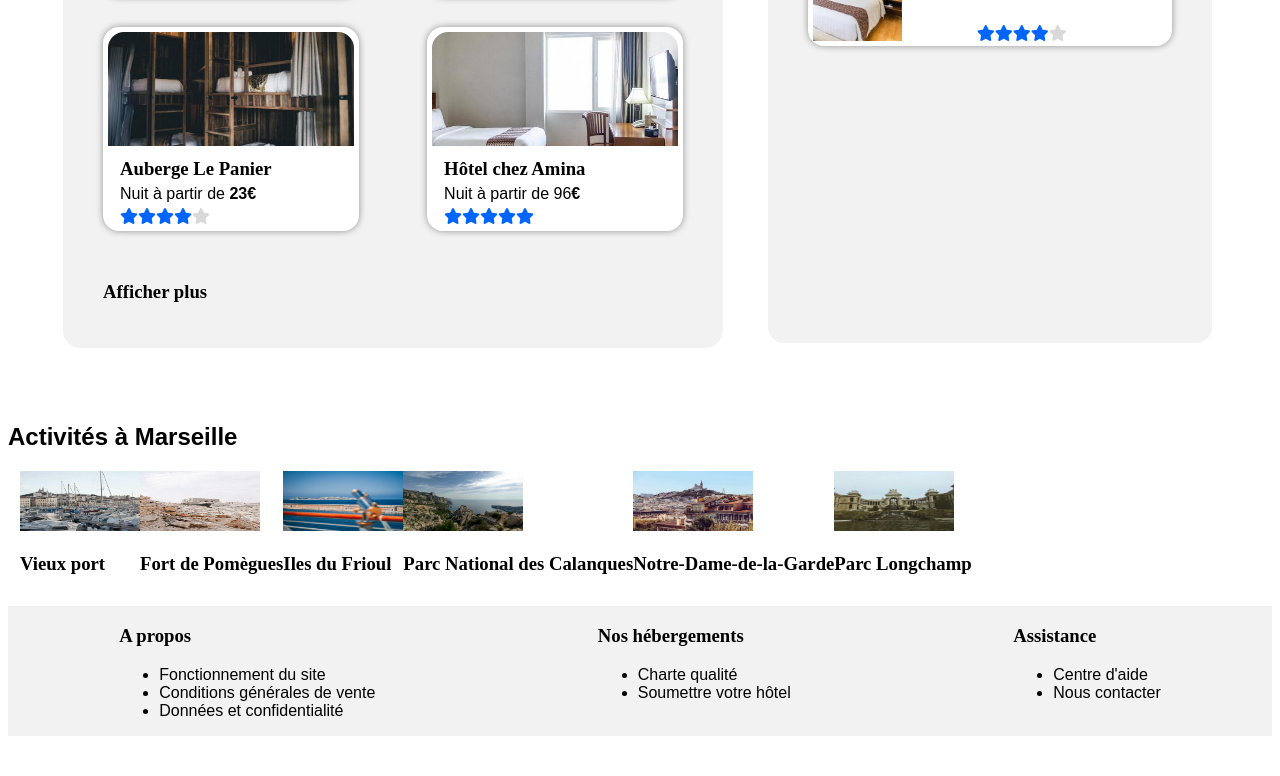
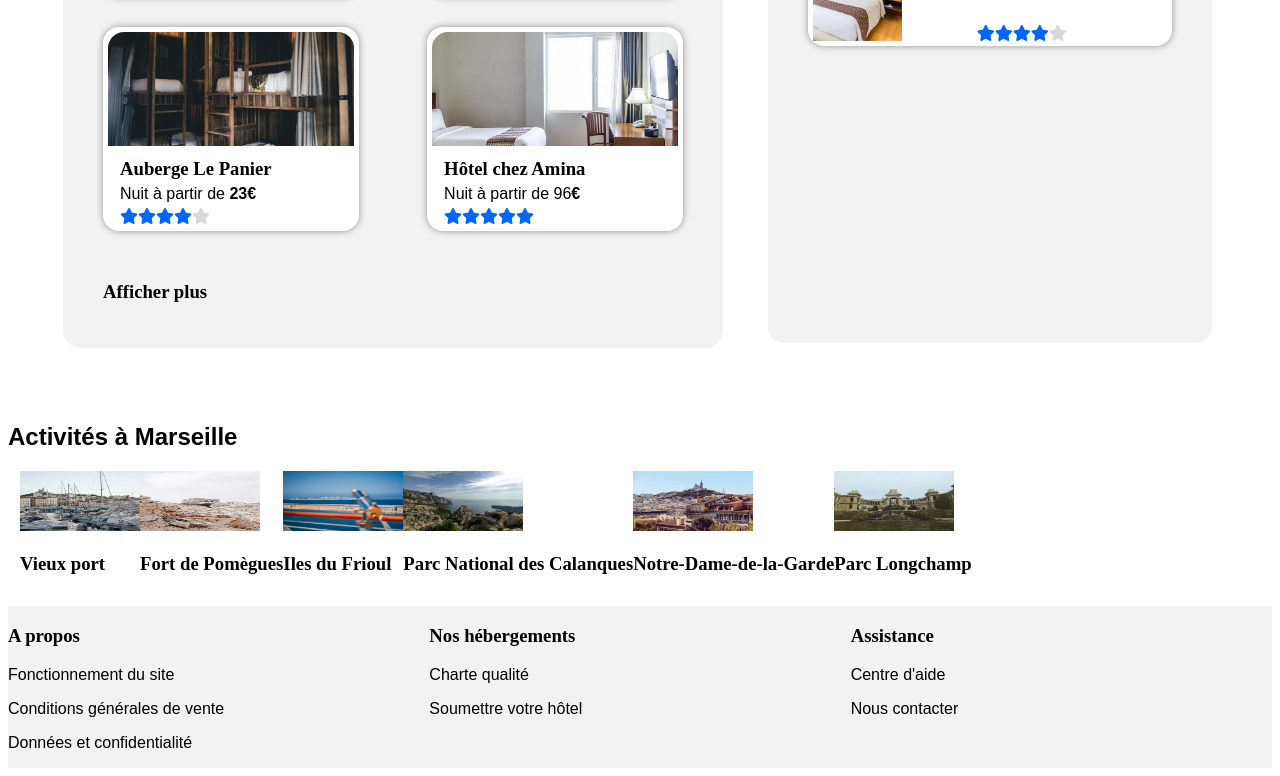
Before and after one commit to Korinne87/CorinneRoux_2_26102020, a plain HTML site: page Reservia.html in a window 1280 px wide. Shown: the part 990-1766 px from the top of the page. Before the commit the page ends 1734 px from the top, so only its background shows below. Drawn offline with Linux system fonts and the light colour scheme; a web font is replaced by a local one.

Commit message:
amélioration footer

```diff
--- a/Reservia.html
+++ b/Reservia.html
@@ -274,31 +274,25 @@
 				<div id="a_propos">
 					<h3>A propos</h3>
 					<div id="liste_a_propos">
-					<ul>
-						<li><a href="#">Fonctionnement du site</a></li>
-						<li><a href="#">Conditions générales de vente</a></li>
-						<li><a href="#">Données et confidentialité</a></li>
-					</ul>
+						<p><a href="#" class="lienfooter">Fonctionnement du site</a></p>
+						<p><a href="#" class="lienfooter">Conditions générales de vente</a></p>
+						<p><a href="#" class="lienfooter">Données et confidentialité</a></p>
 					</div>
 				</div>
 
 				<div id="nos_hebergements">
 					<h3>Nos hébergements</h3>
 					<div id="liste_nos_hebergements">
-					<ul>
-						<li><a href="#">Charte qualité</a></li>
-						<li><a href="#">Soumettre votre hôtel</a></li>
-					</ul>
+						<p><a href="#" class="lienfooter">Charte qualité</a></p>
+						<p><a href="#" class="lienfooter">Soumettre votre hôtel</a></p>
 					</div>
 				</div>
 
 				<div id="assistance">
 					<h3>Assistance</h3>
 					<div id="liste_assistance">
-					<ul>
-						<li><a href="#">Centre d'aide</a></li>
-						<li><a href="#">Nous contacter</a></li>
-					</ul>
+						<p><a href="#" class="lienfooter">Centre d'aide</a></p>
+						<p><a href="#" class="lienfooter">Nous contacter</a></p>
 					</div>
 				</div>
 		</footer>
--- a/style.css
+++ b/style.css
@@ -421,17 +421,20 @@ footer
 {
   flex-direction: column;
   text-decoration: none;
+  width: 34%;
 }
 
 #nos_hebergements
 {
   flex-direction: column;
   text-decoration: none;
+  width: 34%;
 }
 
 #assistance
 {
   flex-direction: column;
+  width: 34%;
 }
 
 #liste_a_propos
```
Lines whose indentation alone changed are shown as unchanged.
